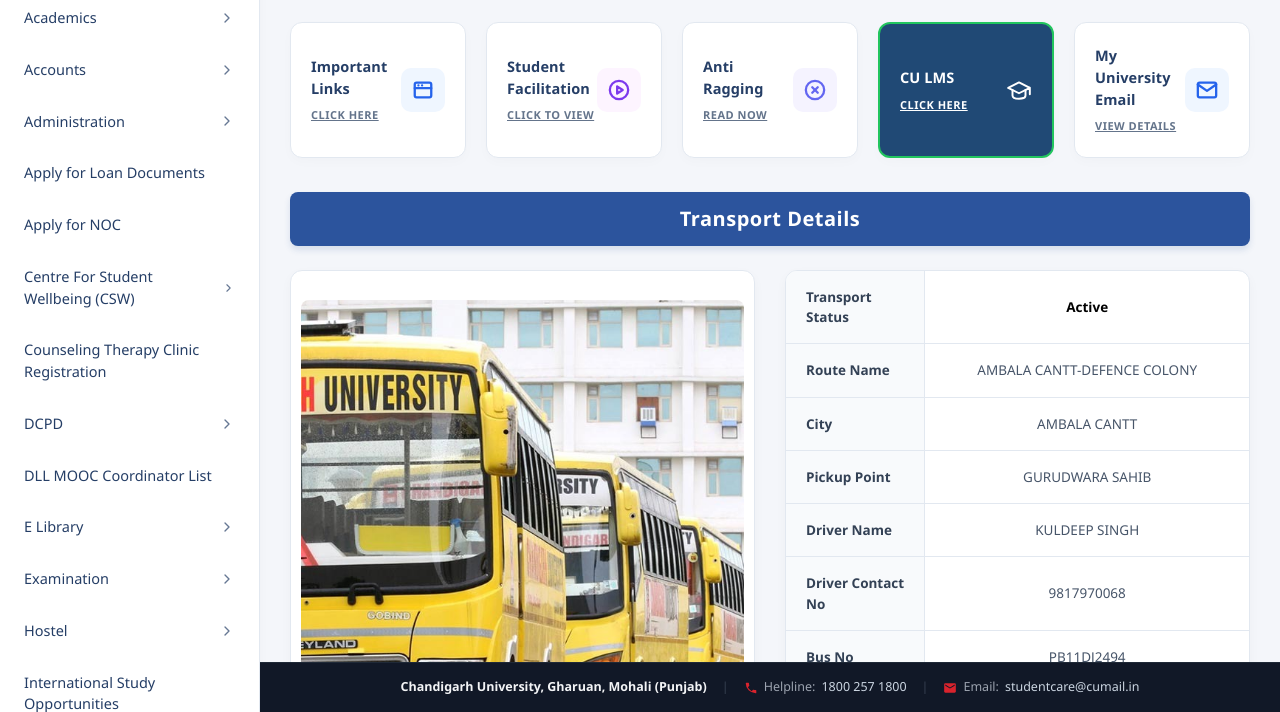
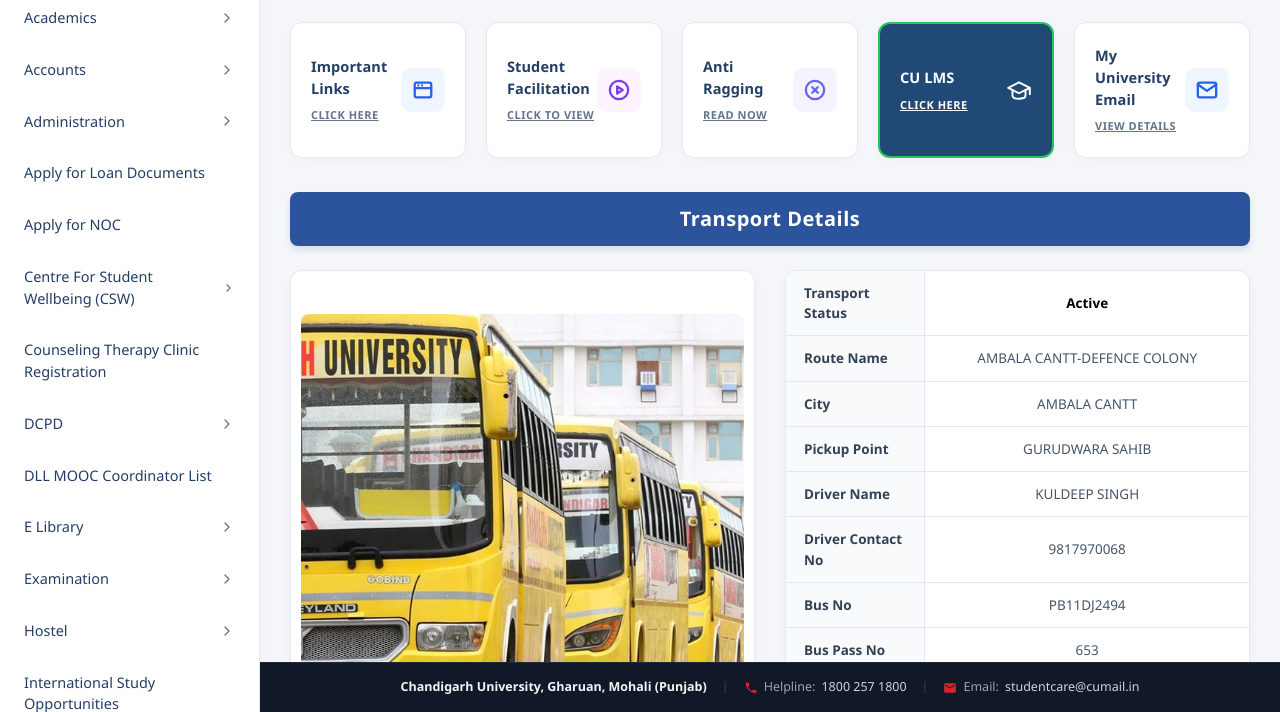
Before and after one commit to terabaaap3144235/cuims-transport-replica, a website built with Vite: page index.html in a window 1280 px wide. Shown: the part 88-800 px from the top of the page. Built offline with nearby package versions, Linux system fonts and the light colour scheme.

Commit message:
Slightly reduce bus image size and table padding

```diff
--- a/styles.css
+++ b/styles.css
@@ -362,7 +362,7 @@
 .bus-image {
   width: 100%;
   height: 100%;
-  max-height: 480px;
+  max-height: 380px;
   object-fit: cover;
   border-radius: 8px;
 }
@@ -393,7 +393,7 @@
 
 .table-label {
   width: 30%;
-  padding: 16px 20px;
+  padding: 12px 18px;
   background-color: var(--table-lbl-bg);
   font-weight: 600;
   color: #334155;
@@ -402,7 +402,7 @@
 }
 
 .table-val {
-  padding: 16px 24px;
+  padding: 12px 20px;
   text-align: center;
   color: #475569;
   font-size: 13.5px;
```
